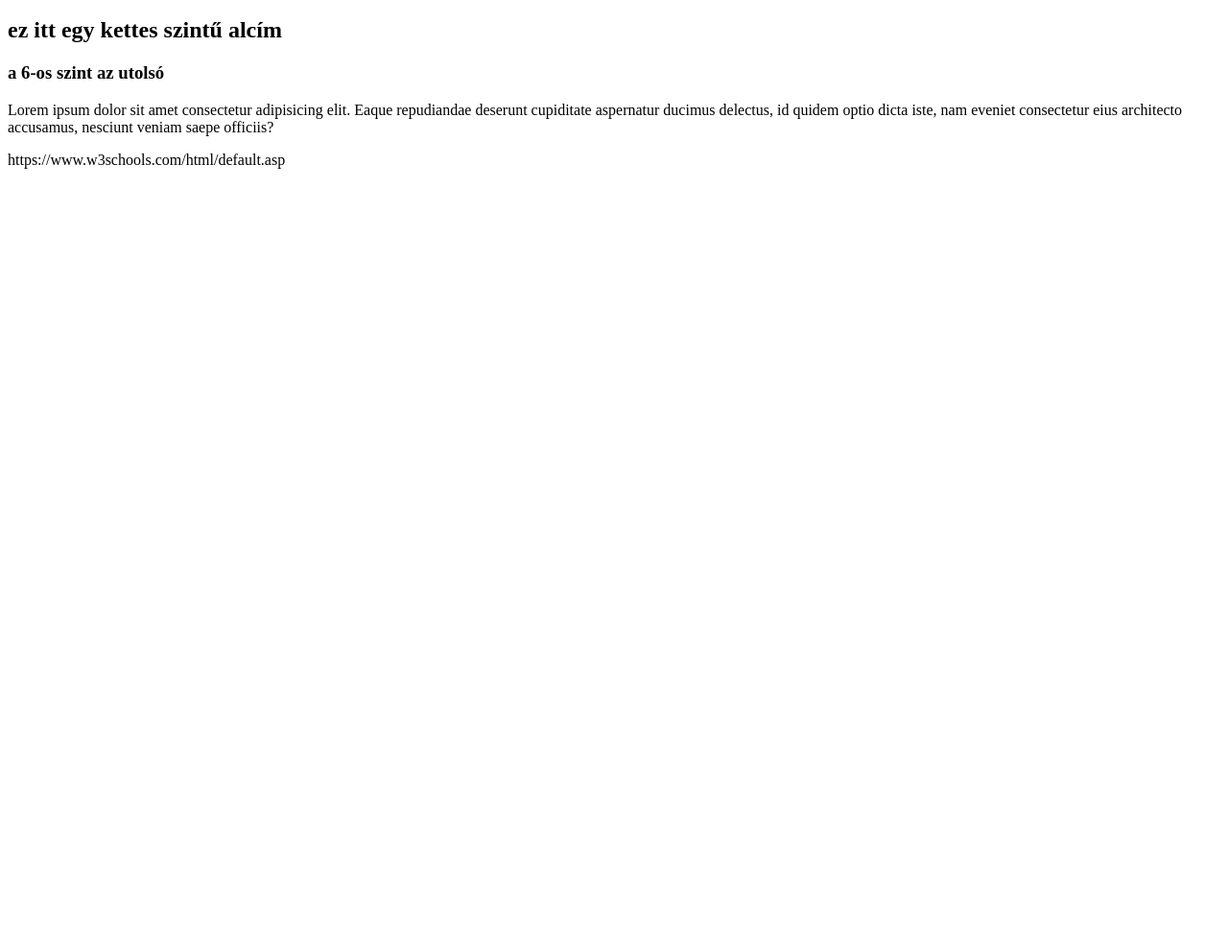
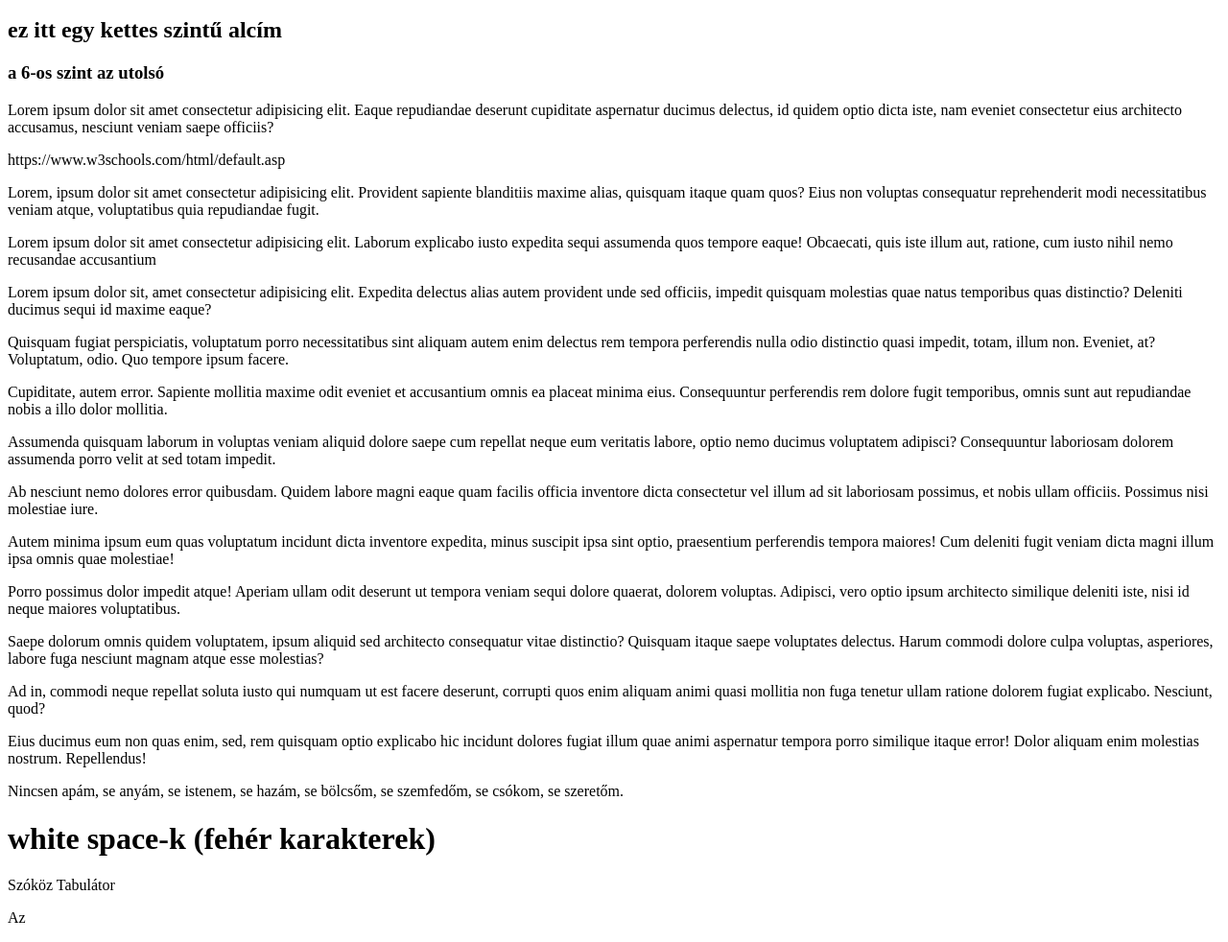
Before and after one commit to hutteraron3/hutter.aron, a plain HTML site: page index.html in a window 1280 px wide. Shown: the part 48-1030 px from the top of the page at 96% size. Before the commit the page ends 800 px from the top, so only its background shows below. Drawn offline with Linux system fonts and the light colour scheme.

Commit message:
bekezdések

```diff
--- a/index.html
+++ b/index.html
@@ -8,7 +8,27 @@
     <h1>hello world</h1>
     <h2>ez itt egy kettes szintű alcím</h2>
     <h3>a 6-os szint az utolsó</h3>
-    Lorem ipsum dolor sit amet consectetur adipisicing elit. Eaque repudiandae deserunt cupiditate aspernatur ducimus delectus, id quidem optio dicta iste, nam eveniet consectetur eius architecto accusamus, nesciunt veniam saepe officiis?
+    <p>Lorem ipsum dolor sit amet consectetur adipisicing elit. Eaque repudiandae deserunt cupiditate aspernatur ducimus delectus, id quidem optio dicta iste, nam eveniet consectetur eius architecto accusamus, nesciunt veniam saepe officiis?</p>
 </body>
 </html>
 <p>https://www.w3schools.com/html/default.asp</p>
+<p>Lorem, ipsum dolor sit amet consectetur adipisicing elit. Provident sapiente blanditiis maxime alias, quisquam itaque quam quos? Eius non voluptas consequatur reprehenderit modi necessitatibus veniam atque, voluptatibus quia repudiandae fugit.</p>
+<p>Lorem ipsum dolor sit amet consectetur adipisicing elit. Laborum explicabo iusto expedita sequi assumenda quos tempore eaque! Obcaecati, quis iste illum aut, ratione, cum iusto nihil nemo recusandae accusantium</p>
+<p>Lorem ipsum dolor sit, amet consectetur adipisicing elit. Expedita delectus alias autem provident unde sed officiis, impedit quisquam molestias quae natus temporibus quas distinctio? Deleniti ducimus sequi id maxime eaque?</p>
+<p>Quisquam fugiat perspiciatis, voluptatum porro necessitatibus sint aliquam autem enim delectus rem tempora perferendis nulla odio distinctio quasi impedit, totam, illum non. Eveniet, at? Voluptatum, odio. Quo tempore ipsum facere.</p>
+<p>Cupiditate, autem error. Sapiente mollitia maxime odit eveniet et accusantium omnis ea placeat minima eius. Consequuntur perferendis rem dolore fugit temporibus, omnis sunt aut repudiandae nobis a illo dolor mollitia.</p>
+<p>Assumenda quisquam laborum in voluptas veniam aliquid dolore saepe cum repellat neque eum veritatis labore, optio nemo ducimus voluptatem adipisci? Consequuntur laboriosam dolorem assumenda porro velit at sed totam impedit.</p>
+<p>Ab nesciunt nemo dolores error quibusdam. Quidem labore magni eaque quam facilis officia inventore dicta consectetur vel illum ad sit laboriosam possimus, et nobis ullam officiis. Possimus nisi molestiae iure.</p>
+<p>Autem minima ipsum eum quas voluptatum incidunt dicta inventore expedita, minus suscipit ipsa sint optio, praesentium perferendis tempora maiores! Cum deleniti fugit veniam dicta magni illum ipsa omnis quae molestiae!</p>
+<p>Porro possimus dolor impedit atque! Aperiam ullam odit deserunt ut tempora veniam sequi dolore quaerat, dolorem voluptas. Adipisci, vero optio ipsum architecto similique deleniti iste, nisi id neque maiores voluptatibus.</p>
+<p>Saepe dolorum omnis quidem voluptatem, ipsum aliquid sed architecto consequatur vitae distinctio? Quisquam itaque saepe voluptates delectus. Harum commodi dolore culpa voluptas, asperiores, labore fuga nesciunt magnam atque esse molestias?</p>
+<p>Ad in, commodi neque repellat soluta iusto qui numquam ut est facere deserunt, corrupti quos enim aliquam animi quasi mollitia non fuga tenetur ullam ratione dolorem fugiat explicabo. Nesciunt, quod?</p>
+<p>Eius ducimus eum non quas enim, sed, rem quisquam optio explicabo hic incidunt dolores fugiat illum quae animi aspernatur tempora porro similique itaque error! Dolor aliquam enim molestias nostrum. Repellendus!</p>
+Nincsen apám, se anyám,
+se istenem, se hazám,
+se bölcsőm, se szemfedőm,
+se csókom, se szeretőm.
+<h1>white space-k (fehér karakterek)</h1>
+Szóköz
+Tabulátor
+<p>Az </p>
```
